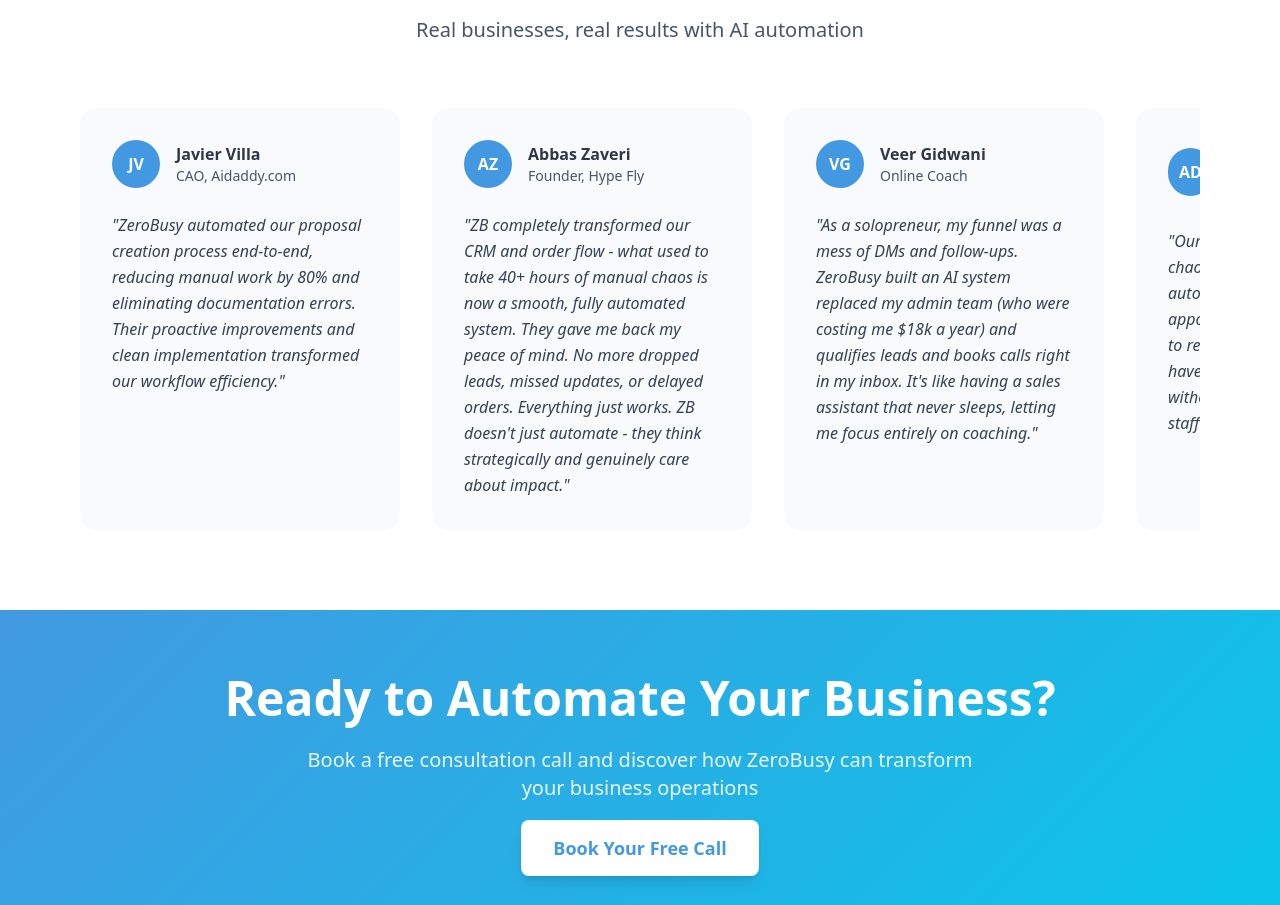
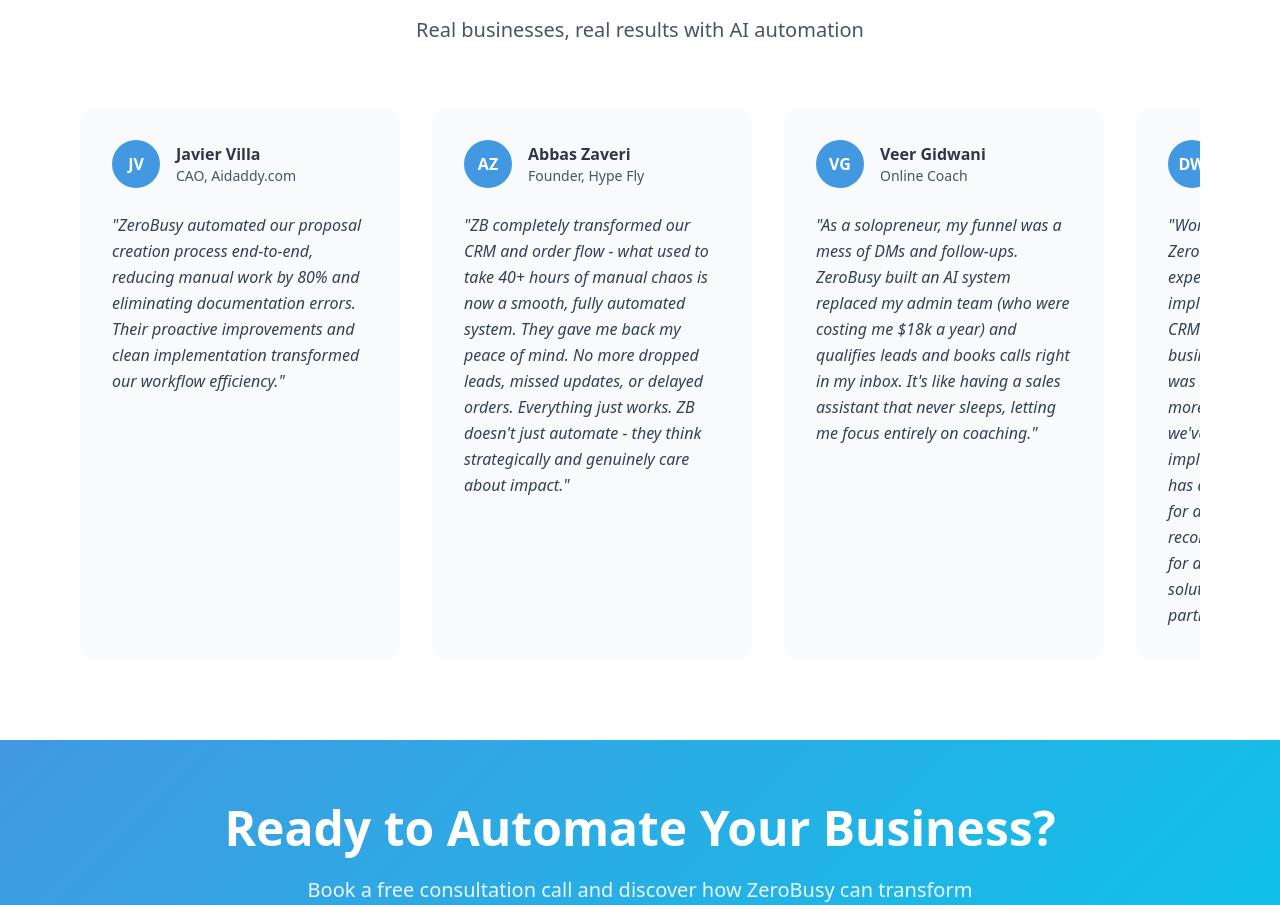
Before and after one commit to tanaypatwa/zerobusy, a Next.js app: page / in a window 1280 px wide. Shown: the part 2382-3287 px from the top of the page. Built offline with nearby package versions, Linux system fonts and the light colour scheme.

Commit message:
Added Devansh testimonial

```diff
--- a/src/app/page.tsx
+++ b/src/app/page.tsx
@@ -307,6 +307,12 @@
       avatar: "VG"
     },
     {
+      name: "Devansh Wadhwani",
+      company: "CEO, Vaayu Realty",
+      text: "Working with Tanay and the ZeroBusy team has been a seamless experience. They helped us implement a customized AI-native CRM solution tailored to our business needs, and the execution was smooth. What stood out even more was the consistent support we've received post-implementation. The ZeroBusy team has always been readily available for any assistance. Highly recommended for anyone looking for dependable AI/automation solutions and long-term partnership.",
+      avatar: "DW"
+    },
+    {
       name: "Dr. Ajay Dudani",
       company: "Founder, Mumbai Retina Center",
       text: "Our patient management was chaotic. ZeroBusy built a custom automation that streamlined our appointment system from booking to reporting. Patient wait times have dropped, our backend runs without manual errors, and my staff can focus on patient care.",
```
